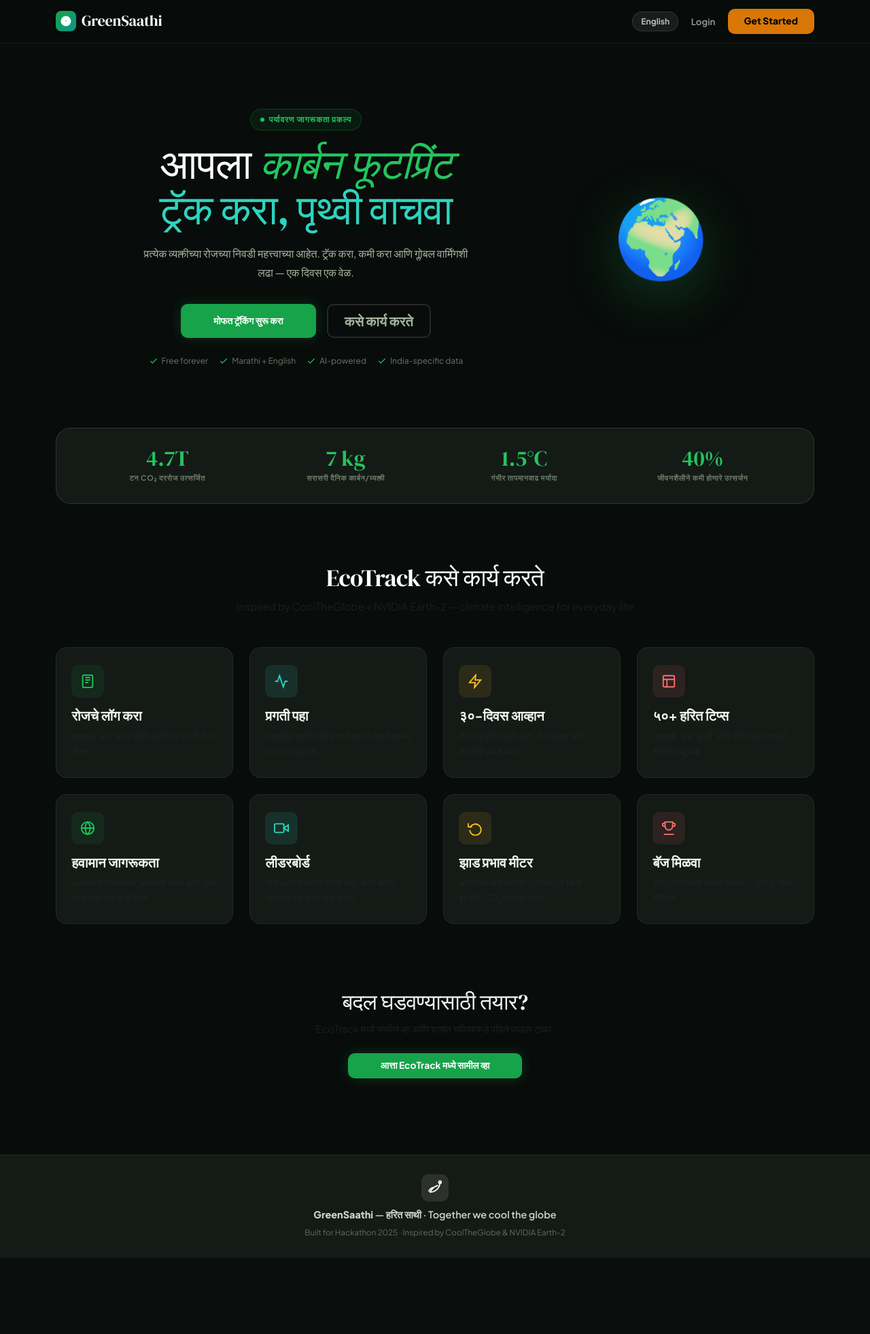
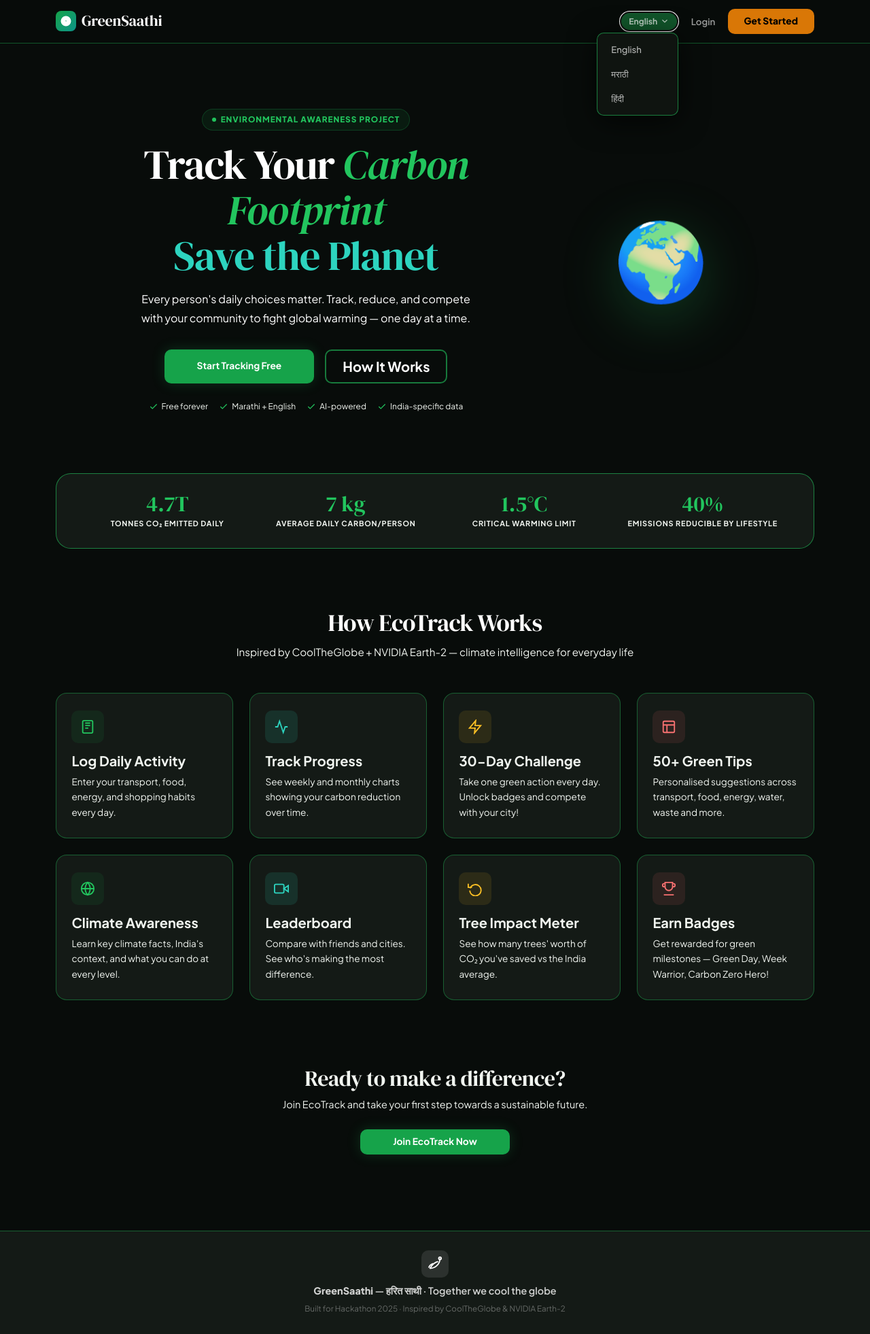
Before and after one commit to abhishek-daygavhane/ecotrack-carbon-tracker, a Flask app: page / in a window 1280 px wide, after a click on "English". Shown: the whole page at 68% size. Before the commit the page ends 1820 px from the top, so only its background shows below. Run offline with Flask 3, Linux system fonts and the light colour scheme.

Commit message:
Update UI colors and table visibility

```diff
--- a/static/css/style.css
+++ b/static/css/style.css
@@ -11,8 +11,8 @@
   --surface:    #0f1410;
   --card:       #141a16;
   --card-hover: #1a2218;
-  --border:     rgba(255,255,255,.07);
-  --border-mid: rgba(255,255,255,.12);
+  --border:     rgba(34,197,94,.4);
+  --border-mid: rgba(34,197,94,.6);
 
   --green:      #22c55e;
   --green-dim:  #16a34a;
@@ -27,9 +27,9 @@
   --coral-dim:  #dc2626;
 
   --ink:        #f1f5f0;
-  --ink-mid:    #a3b4a0;
-  --ink-soft:   #6b7a68;
-  --ink-faint:  #3d4a3a;
+  --ink-mid:    #ffffff;
+  --ink-soft:   #f1f5f0;
+  --ink-faint:  #e2e8f0;
 
   --shadow-sm:  0 1px 4px rgba(0,0,0,.5);
   --shadow-md:  0 4px 20px rgba(0,0,0,.6);
@@ -47,6 +47,10 @@ body {
   background: var(--bg);
   color: var(--ink);
   line-height:1.65; font-size:14.5px;
+}
+
+.text-muted {
+  color: var(--ink-soft) !important;
 }
 
 h1,h2,h3 { font-family:'DM Serif Display',serif; font-weight:400; letter-spacing:-.02em; color:#fff; }
@@ -209,11 +213,11 @@ a:hover { color:var(--teal); }
 .page-icon svg { width:22px; height:22px; stroke:var(--green); stroke-width:2; }
 
 /* ── TABLE ──────────────── */
-.table { font-size:.84rem; color:var(--ink); }
-.table th { font-size:.67rem; font-weight:800; text-transform:uppercase; letter-spacing:.07em; color:var(--ink-soft); border-bottom:1px solid var(--border-mid); padding:.6rem .75rem; background:transparent; }
-.table td { padding:.6rem .75rem; border-bottom:1px solid var(--border); vertical-align:middle; color:var(--ink); }
-.table-success { background:var(--green-pale) !important; }
-.table-hover tbody tr:hover td { background:rgba(255,255,255,.03); }
+.table { font-size:.84rem; color:var(--ink); --bs-table-bg: transparent; background-color: transparent !important; }
+.table th { font-size:.67rem; font-weight:800; text-transform:uppercase; letter-spacing:.07em; color:var(--ink-soft); border-bottom:1px solid var(--border-mid); padding:.6rem .75rem; background-color: transparent !important; }
+.table td { padding:.6rem .75rem; border-bottom:1px solid var(--border); vertical-align:middle; color:var(--ink); background-color: transparent !important; }
+.table-success { background-color:var(--green-pale) !important; }
+.table-hover tbody tr:hover td { background-color:rgba(255,255,255,.03) !important; }
 
 /* ── PROGRESS ───────────── */
 .progress { background:rgba(255,255,255,.06); }
@@ -340,6 +344,7 @@ a:hover { color:var(--teal); }
 .animate-up-delay-3 { animation-delay:.3s; opacity:0; }
 .animate-up-delay-4 { animation-delay:.4s; opacity:0; }
 
+
 @media(max-width:768px) {
   .hero-title { font-size:2.1rem; }
   .hero-visual { font-size:4.5rem; }
--- a/static/js/lang.js
+++ b/static/js/lang.js
@@ -219,6 +219,116 @@ const TRANSLATIONS = {
     /* FOOTER */
     "footer.text":     "एकत्र आपण कार्बन फूटप्रिंट कमी करू शकतो",
     "footer.built":    "हॅकाथॉन २०२५ साठी तयार केले",
+  },
+
+  hi: {
+    /* NAV */
+    "nav.dashboard":   "डैशबोर्ड",
+    "nav.log":         "आज का लॉग",
+    "nav.learn":       "सीखें",
+    "nav.tips":        "50+ टिप्स",
+    "nav.challenge":   "30-दिन की चुनौती",
+    "nav.awareness":   "जलवायु जागरूकता",
+    "nav.pledge":      "प्रतिज्ञा लें",
+    "nav.myimpact":    "मेरा प्रभाव",
+    "nav.twin":        "मेरा कार्बन ट्विन",
+    "nav.advisor":     "AI सलाहकार",
+    "nav.simulator":   "सिम्युलेटर",
+    "nav.leaderboard": "लीडरबोर्ड",
+    "nav.logout":      "लॉग आउट",
+    "nav.login":       "लॉग इन",
+    "nav.getstarted":  "शुरू करें",
+
+    /* HOME */
+    "home.eyebrow":    "पर्यावरण जागरूकता परियोजना",
+    "home.title1":     "अपना",
+    "home.title2":     "कार्बन फुटप्रिंट",
+    "home.title3":     "ट्रैक करें, पृथ्वी बचाएं",
+    "home.sub":        "हर व्यक्ति की रोज़ की आदतें मायने रखती हैं। ग्लोबल वार्मिंग से लड़ने के लिए ट्रैक करें, कम करें और प्रतिस्पर्धा करें।",
+    "home.cta":        "मुफ़्त ट्रैकिंग शुरू करें",
+    "home.how":        "यह कैसे काम करता है",
+    "home.features":   "EcoTrack कैसे काम करता है",
+    "home.f1title":    "रोज़ की गतिविधियाँ दर्ज़ करें",
+    "home.f1desc":     "अपनी परिवहन, भोजन, ऊर्जा और खरीदारी की आदतें रोज़ दर्ज़ करें।",
+    "home.f2title":    "प्रगति देखें",
+    "home.f2desc":     "साप्ताहिक और मासिक चार्ट में अपनी कार्बन कमी देखें।",
+    "home.f3title":    "50+ हरित टिप्स",
+    "home.f3desc":     "परिवहन, भोजन, ऊर्जा, पानी और कचरे के लिए व्यक्तिगत सुझाव।",
+    "home.f4title":    "30-दिन की चुनौती",
+    "home.f4desc":     "रोज़ एक हरित कार्य करें। बैज जीतें और शहर से मुकाबला करें!",
+    "home.f5title":    "लीडरबोर्ड",
+    "home.f5desc":     "दोस्तों और शहरों से तुलना करें। देखें कौन सबसे ज्यादा फर्क ला रहा है।",
+    "home.f6title":    "जलवायु जागरूकता",
+    "home.f6desc":     "जलवायु के मुख्य तथ्य, भारत का संदर्भ और आप क्या कर सकते हैं, यह जानें।",
+    "home.f7title":    "बैज अर्जित करें",
+    "home.f7desc":     "हरित उपलब्धियों के लिए इनाम पाएं — ग्रीन डे, वीक वॉरियर!",
+    "home.f8title":    "पेड़ प्रभाव मीटर",
+    "home.f8desc":     "देखें कि आपने भारत के औसत की तुलना में कितने पेड़ों जितना CO₂ बचाया है।",
+    "home.cta2title":  "क्या आप बदलाव लाने के लिए तैयार हैं?",
+    "home.cta2sub":    "EcoTrack से जुड़ें और टिकाऊ भविष्य की ओर अपना पहला कदम बढ़ाएं।",
+    "home.cta2btn":    "अभी EcoTrack से जुड़ें",
+    "home.stat1":      "टन CO₂ रोज़ उत्सर्जित",
+    "home.stat2":      "औसत दैनिक कार्बन/व्यक्ति",
+    "home.stat3":      "गंभीर वार्मिंग सीमा",
+    "home.stat4":      "जीवनशैली से कम होने वाला उत्सर्जन",
+
+    /* DASHBOARD */
+    "dash.welcome":    "वापसी पर स्वागत है",
+    "dash.subtitle":   "ट्रैक करें, कम करें और बैज कमाएं",
+    "dash.logbtn":     "आज का लॉग",
+    "dash.ecoscore":   "आपका EcoScore आपके उत्सर्जन स्तर, ट्रैकिंग निरंतरता और अर्जित बैज पर आधारित है।",
+    "dash.mytwin":     "मेरा ट्विन",
+    "dash.advisor":    "AI सलाहकार",
+    "dash.loading":    "आज की इको टिप लोड हो रही है...",
+    "dash.today":      "आज (kg CO₂)",
+    "dash.weekavg":    "साप्ताहिक औसत",
+    "dash.monthtotal": "मासिक कुल",
+    "dash.badges":     "बैज",
+    "dash.trend":      "30-दिन का कार्बन ट्रेंड",
+    "dash.breakdown":  "उत्सर्जन विवरण",
+    "dash.mybadges":   "आपके बैज",
+    "dash.keeplogging":"बैज कमाने के लिए लॉग करते रहें!",
+    "dash.recentlogs": "हाल के लॉग",
+    "dash.nologs":     "अभी कोई डेटा नहीं।",
+    "dash.logfirst":   "अपना पहला दिन लॉग करें!",
+
+    /* CALCULATE */
+    "calc.title":      "आज का कार्बन फुटप्रिंट दर्ज़ करें",
+    "calc.sub":        "अपने CO₂ प्रभाव की गणना करने के लिए रोज़ की गतिविधियां भरें",
+    "calc.transport":  "परिवहन",
+    "calc.mode":       "परिवहन का साधन",
+    "calc.km":         "तय की गई दूरी (km)",
+    "calc.food":       "भोजन और आहार",
+    "calc.diettype":   "आज के आहार का प्रकार",
+    "calc.energy":     "घरेलू ऊर्जा",
+    "calc.elec":       "आज इस्तेमाल की गई बिजली (kWh)",
+    "calc.lpg":        "इस्तेमाल किया गया LPG (kg)",
+    "calc.shopping":   "खरीदारी और खर्च",
+    "calc.spend":      "आज खर्च की गई राशि (₹)",
+    "calc.savebtn":    "आज का फुटप्रिंट सहेजें",
+    "calc.preview":    "आज का कुल",
+
+    /* TIPS */
+    "tips.title":      "अपना कार्बन फुटप्रिंट कम करने के 50+ तरीके",
+    "tips.sub":        "आपका सबसे अधिक उत्सर्जन क्षेत्र",
+    "tips.focus":      "यहाँ पहले ध्यान दें",
+    "tips.all":        "सभी टिप्स",
+    "tips.highonly":   "केवल उच्च प्रभाव",
+
+    /* LEADERBOARD */
+    "lb.title":        "समुदाय लीडरबोर्ड",
+    "lb.sub":          "कम CO₂ = बेहतर रैंक! 30-दिन का दैनिक औसत।",
+    "lb.individual":   "व्यक्तिगत रैंकिंग",
+    "lb.city":         "शहर की तुलना",
+    "lb.user":         "यूज़र",
+    "lb.cityCol":      "शहर",
+    "lb.avg":          "औसत CO₂/दिन",
+    "lb.days":         "लॉग किए गए दिन",
+    "lb.you":          "आप",
+
+    /* FOOTER */
+    "footer.text":     "हम मिलकर अपना कार्बन फुटप्रिंट कम कर सकते हैं",
+    "footer.built":    "हैकथॉन 2025 के लिए निर्मित",
   }
 };
 
@@ -235,14 +345,22 @@ function applyLang(lang) {
     }
   });
 
-  const btn = document.getElementById('lang-btn');
-  if (btn) btn.textContent = lang === 'en' ? 'मराठी' : 'English';
+  const btn1 = document.getElementById('lang-btn');
+  const btn2 = document.getElementById('lang-btn-out');
+  const svgIcon = ' <svg viewBox="0 0 24 24" width="14" height="14" fill="none" stroke="currentColor" stroke-width="2" style="margin-left:4px;vertical-align:-2px"><polyline points="6 9 12 15 18 9"></polyline></svg>';
 
-  document.documentElement.lang = lang === 'mr' ? 'mr' : 'en';
+  let btnText = 'English';
+  if (lang === 'mr') btnText = 'मराठी';
+  else if (lang === 'hi') btnText = 'हिंदी';
+
+  if (btn1) btn1.innerHTML = btnText + svgIcon;
+  if (btn2) btn2.innerHTML = btnText + svgIcon;
+
+  document.documentElement.lang = lang === 'mr' ? 'mr' : (lang === 'hi' ? 'hi' : 'en');
 }
 
-function toggleLang() {
-  applyLang(currentLang === 'en' ? 'mr' : 'en');
+function changeLang(lang) {
+  applyLang(lang);
 }
 
 document.addEventListener('DOMContentLoaded', () => {
--- a/templates/base.html
+++ b/templates/base.html
@@ -120,7 +120,16 @@
           <span data-lang-key="nav.leaderboard">Leaderboard</span>
         </a></li>
 
-        <li class="nav-item"><button class="lang-toggle" id="lang-btn" onclick="toggleLang()">मराठी</button></li>
+        <li class="nav-item dropdown">
+          <button class="lang-toggle" id="lang-btn" data-bs-toggle="dropdown" aria-expanded="false" style="display:flex; align-items:center;">
+            English <svg viewBox="0 0 24 24" width="14" height="14" fill="none" stroke="currentColor" stroke-width="2" style="margin-left:4px;vertical-align:-2px"><polyline points="6 9 12 15 18 9"></polyline></svg>
+          </button>
+          <ul class="dropdown-menu dropdown-menu-end" style="min-width: 120px;">
+            <li><button class="dropdown-item" onclick="changeLang('en')">English</button></li>
+            <li><button class="dropdown-item" onclick="changeLang('mr')">मराठी</button></li>
+            <li><button class="dropdown-item" onclick="changeLang('hi')">हिंदी</button></li>
+          </ul>
+        </li>
 
         <li class="nav-item"><a class="nav-link" style="color:rgba(251,191,36,.85)!important" href="{{ url_for('logout') }}">
           <svg viewBox="0 0 24 24" fill="none" stroke="currentColor" style="stroke:rgba(251,191,36,.85)"><path d="M9 21H5a2 2 0 0 1-2-2V5a2 2 0 0 1 2-2h4"/><polyline points="16 17 21 12 16 7"/><line x1="21" y1="12" x2="9" y2="12"/></svg>
@@ -129,7 +138,16 @@
       </ul>
       {% else %}
       <ul class="navbar-nav ms-auto align-items-center gap-2">
-        <li class="nav-item"><button class="lang-toggle" id="lang-btn" onclick="toggleLang()">मराठी</button></li>
+        <li class="nav-item dropdown">
+          <button class="lang-toggle" id="lang-btn-out" data-bs-toggle="dropdown" aria-expanded="false" style="display:flex; align-items:center;">
+            English <svg viewBox="0 0 24 24" width="14" height="14" fill="none" stroke="currentColor" stroke-width="2" style="margin-left:4px;vertical-align:-2px"><polyline points="6 9 12 15 18 9"></polyline></svg>
+          </button>
+          <ul class="dropdown-menu dropdown-menu-end" style="min-width: 120px;">
+            <li><button class="dropdown-item" onclick="changeLang('en')">English</button></li>
+            <li><button class="dropdown-item" onclick="changeLang('mr')">मराठी</button></li>
+            <li><button class="dropdown-item" onclick="changeLang('hi')">हिंदी</button></li>
+          </ul>
+        </li>
         <li class="nav-item"><a class="nav-link" href="{{ url_for('login') }}">Login</a></li>
         <li class="nav-item"><a class="btn btn-eco-amber btn-sm px-4" href="{{ url_for('register') }}">Get Started</a></li>
       </ul>
```
